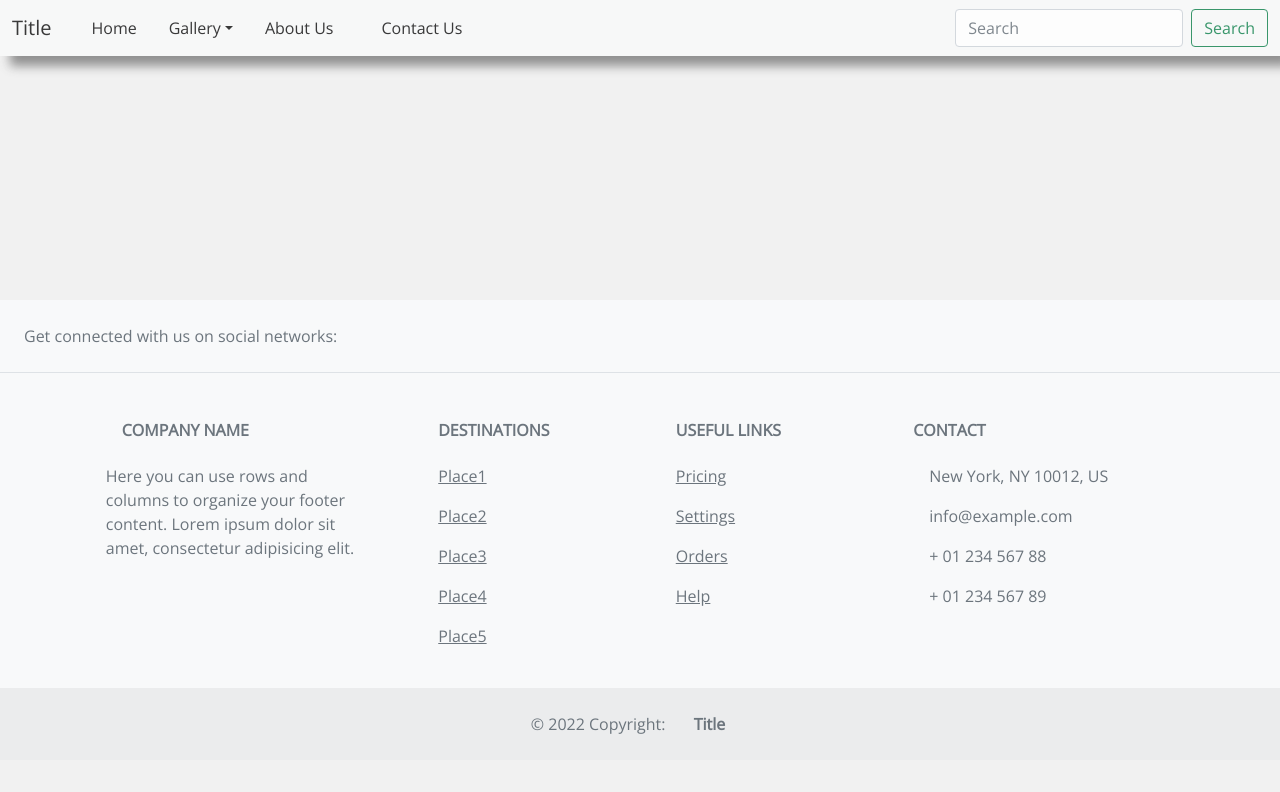
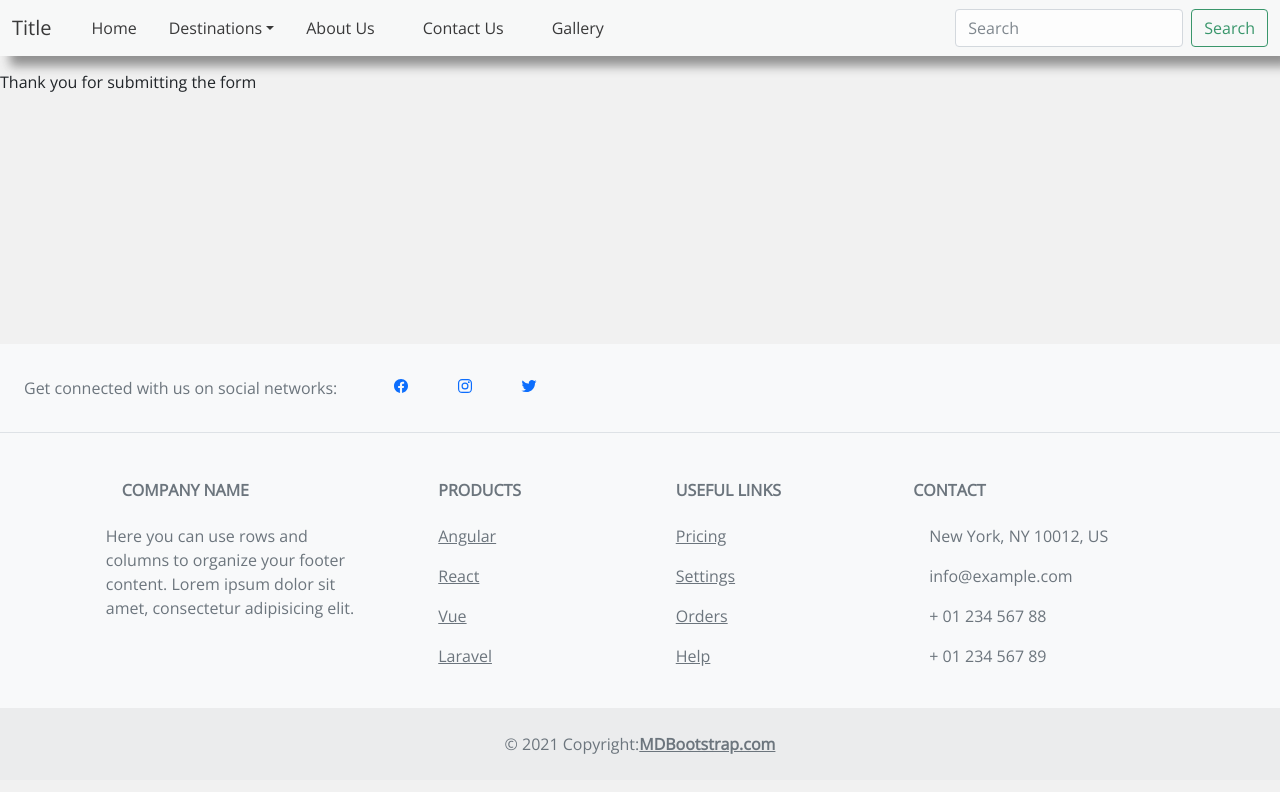
Before and after one commit to AnikateKoul/webdproject, a React (Create React App) app: page /thank in a window 1280 px wide. Shown: the top 792 px of the page. Built offline with nearby package versions, Linux system fonts and the light colour scheme.

Commit message:
Sixth commit as of 19/03/2022

```diff
--- a/package.json
+++ b/package.json
@@ -8,6 +8,7 @@
     "@testing-library/user-event": "^13.5.0",
     "react": "^17.0.2",
     "react-dom": "^17.0.2",
+    "react-icons": "^4.3.1",
     "react-router-dom": "^6.2.2",
     "react-scripts": "5.0.0",
     "web-vitals": "^2.1.4"
--- a/public/index.html
+++ b/public/index.html
@@ -63,5 +63,7 @@
       integrity="sha384-QJHtvGhmr9XOIpI6YVutG+2QOK9T+ZnN4kzFN1RtK3zEFEIsxhlmWl5/YESvpZ13"
       crossorigin="anonymous"
     ></script>
+    <script type="module" src="https://unpkg.com/ionicons@5.5.2/dist/ionicons/ionicons.esm.js"></script>
+    <script nomodule src="https://unpkg.com/ionicons@5.5.2/dist/ionicons/ionicons.js"></script>
   </body>
 </html>
--- a/src/App.js
+++ b/src/App.js
@@ -6,6 +6,7 @@ import { BrowserRouter as Router, Routes, Route } from "react-router-dom";
 import About from "./Components/About";
 import ContactUS from "./Components/ContactUS";
 import Footer from "./Components/Footer";
+import Thanks from "./Components/Thanks";
 
 function App() {
   return (
@@ -22,6 +23,9 @@ function App() {
         <Routes>
           <Route path="/contact" element={<><ContactUS /> </>} />
         </Routes>
+        <Routes>
+          <Route path="/thank" element={<Thanks />} />
+        </Routes>
         <Footer />
       </Router>
 
--- a/src/Components/ContactUS.js
+++ b/src/Components/ContactUS.js
@@ -1,4 +1,5 @@
 import React from "react";
+import { Link } from "react-router-dom";
 
 export default function ContactUS() {
   return (
@@ -139,9 +140,9 @@ export default function ContactUS() {
                   <label htmlFor="form-message">How we can help?</label>
                 </div>
 
-                <button type="submit" className="btn btn-info btn-sm ml-0">
+                <Link to="/thank" ><button type="submit" className="btn btn-info btn-sm ml-0">
                   Submit<i className="far fa-paper-plane ml-2"></i>
-                </button>
+                </button></Link>
               </div>
             </div>
           </section>
--- a/src/Components/Navbar.js
+++ b/src/Components/Navbar.js
@@ -27,8 +27,8 @@ export default function Navbar() {
                 </Link>
               </li>
               <li className="nav-item dropdown">
-          <a className="nav-link nav-link active dropdown-toggle" href="#" id="navbarDropdown" role="button" data-bs-toggle="dropdown" aria-expanded="false">
-            Gallery
+          <a className="nav-link active dropdown-toggle" href="#" id="navbarDropdown" role="button" data-bs-toggle="dropdown" aria-expanded="false">
+            Destinations
           </a>
           <ul className="dropdown-menu" aria-labelledby="navbarDropdown">
             <li><a className="dropdown-item" href="#">Place1</a></li>
@@ -39,12 +39,17 @@ export default function Navbar() {
           </ul>
         </li>
               <li className="nav-item">
-                <Link className="nav-link nav-link active mx-3" to="/about">
+                <Link className="nav-link active mx-3" to="/about">
                   About Us
                 </Link>
               </li>
               <li className="nav-item">
-                <Link className="nav-link nav-link active mx-3" to="/contact">Contact Us</Link>
+                <Link className="nav-link active mx-3" to="/contact">Contact Us</Link>
+              </li>
+              <li className="nav-item">
+                <Link className="nav-link active mx-3" to="/gallery">
+                  Gallery
+                </Link>
               </li>
             </ul>
             <form className="d-flex">
--- /dev/null
+++ b/src/Components/Thanks.js
@@ -0,0 +1,9 @@
+import React from 'react'
+
+export default function Thanks() {
+  return (
+    <div style={{position: "relative", marginTop: "70px"}}>
+      Thank you for submitting the form
+    </div>
+  )
+}
--- a/src/Components/footer.js
+++ b/src/Components/footer.js
@@ -1,37 +1,42 @@
-import React from 'react';
+import React from "react";
 import { Link } from "react-router-dom";
+import { IconName } from "react-icons/io5";
 
 export default function Footer() {
   return (
     <>
-      <footer className="text-center text-lg-start bg-light text-muted" style={{position: "relative", top: "300px"}}>
-  <section
-    className="d-flex justify-content-center justify-content-lg-between p-4 border-bottom"
+      <footer
+        className="text-center text-lg-start bg-light text-muted"
+        style={{ position: "relative", top: "250px" }}
       >
+        <section className="d-flex justify-content-center justify-content-lg-between p-4 border-bottom">
+          <div className="me-5 d-none d-lg-block ">
+            <div>
+              Get connected with us on social networks:
+              <div className="d-inline-flex p-2 bd-highlight flex-fill justify-content-end">
+                <div className="mx-5">
+                  <a
+                    href="https://www.facebook.com/iiitlucknow/"
+                    target="_blank"
+                  >
+                    <ion-icon name="logo-facebook"></ion-icon>
+                  </a>
+                </div>
 
-    <div className="me-5 d-none d-lg-block">
-      <span>Get connected with us on social networks:</span>
+                <a
+                  href="https://www.instagram.com/iiitlucknow/?hl=en"
+                  target="_blank"
+                >
+                  <ion-icon name="logo-instagram"></ion-icon>
+                </a>
 
+                <div className="mx-5">
+                  <a href="https://twitter.com/iiit_lucknow" target="_blank">
+                    <ion-icon name="logo-twitter"></ion-icon>
+                  </a>
                 </div>
-    <div>
-      <a href="" className="me-4 text-reset">
-        <i className="fab fa-facebook-f"></i>
-      </a>
-      <a href="" className="me-4 text-reset">
-        <i className="fab fa-twitter"></i>
-      </a>
-      <a href="" className="me-4 text-reset">
-        <i className="fab fa-google"></i>
-      </a>
-      <a href="" className="me-4 text-reset">
-        <i className="fab fa-instagram"></i>
-      </a>
-      <a href="" className="me-4 text-reset">
-        <i className="fab fa-linkedin"></i>
-      </a>
-      <a href="" className="me-4 text-reset">
-        <i className="fab fa-github"></i>
-      </a>
+              </div>
+            </div>
           </div>
         </section>
 
@@ -43,73 +48,90 @@ export default function Footer() {
                   <i className="fas fa-gem me-3"></i>Company name
                 </h6>
                 <p>
-            Here you can use rows and columns to organize your footer content. Lorem ipsum
-            dolor sit amet, consectetur adipisicing elit.
+                  Here you can use rows and columns to organize your footer
+                  content. Lorem ipsum dolor sit amet, consectetur adipisicing
+                  elit.
                 </p>
               </div>
 
               <div className="col-md-2 col-lg-2 col-xl-2 mx-auto mb-4">
-          <h6 className="text-uppercase fw-bold mb-4">
-            Destinations
-          </h6>
+                <h6 className="text-uppercase fw-bold mb-4">Products</h6>
                 <p>
-            <a href="#!" className="text-reset">Place1</a>
+                  <a href="#!" className="text-reset">
+                    Angular
+                  </a>
                 </p>
                 <p>
-            <a href="#!" className="text-reset">Place2</a>
+                  <a href="#!" className="text-reset">
+                    React
+                  </a>
                 </p>
                 <p>
-            <a href="#!" className="text-reset">Place3</a>
+                  <a href="#!" className="text-reset">
+                    Vue
+                  </a>
                 </p>
                 <p>
-            <a href="#!" className="text-reset">Place4</a>
-          </p>
-          <p>
-            <a href="#!" className="text-reset">Place5</a>
+                  <a href="#!" className="text-reset">
+                    Laravel
+                  </a>
                 </p>
               </div>
 
               <div className="col-md-3 col-lg-2 col-xl-2 mx-auto mb-4">
-          <h6 className="text-uppercase fw-bold mb-4">
-            Useful links
-          </h6>
+                <h6 className="text-uppercase fw-bold mb-4">Useful links</h6>
                 <p>
-            <a href="#!" className="text-reset">Pricing</a>
+                  <a href="#!" className="text-reset">
+                    Pricing
+                  </a>
                 </p>
                 <p>
-            <a href="#!" className="text-reset">Settings</a>
+                  <a href="#!" className="text-reset">
+                    Settings
+                  </a>
                 </p>
                 <p>
-            <a href="#!" className="text-reset">Orders</a>
+                  <a href="#!" className="text-reset">
+                    Orders
+                  </a>
                 </p>
                 <p>
-            <a href="#!" className="text-reset">Help</a>
+                  <a href="#!" className="text-reset">
+                    Help
+                  </a>
                 </p>
               </div>
 
               <div className="col-md-4 col-lg-3 col-xl-3 mx-auto mb-md-0 mb-4">
-          <h6 className="text-uppercase fw-bold mb-4">
-           <Link className="text-muted text-decoration-none" to="/contact"> Contact </Link>
-          </h6>
-          <p><i className="fas fa-home me-3"></i> New York, NY 10012, US</p>
+                <h6 className="text-uppercase fw-bold mb-4">Contact</h6>
+                <p>
+                  <i className="fas fa-home me-3"></i> New York, NY 10012, US
+                </p>
                 <p>
                   <i className="fas fa-envelope me-3"></i>
                   info@example.com
                 </p>
-          <p><i className="fas fa-phone me-3"></i> + 01 234 567 88</p>
-          <p><i className="fas fa-print me-3"></i> + 01 234 567 89</p>
+                <p>
+                  <i className="fas fa-phone me-3"></i> + 01 234 567 88
+                </p>
+                <p>
+                  <i className="fas fa-print me-3"></i> + 01 234 567 89
+                </p>
               </div>
             </div>
           </div>
         </section>
 
-  <div className="text-center p-4" style={{backgroundColor: "rgba(0, 0, 0, 0.05)"}}>
-    © 2022 Copyright:
-    <Link className="text-reset fw-bold text-decoration-none mx-4" to="/about"> Title</Link>
+        <div
+          className="text-center p-4"
+          style={{ backgroundColor: "rgba(0, 0, 0, 0.05)" }}
+        >
+          © 2021 Copyright:
+          <a className="text-reset fw-bold" href="https://mdbootstrap.com/">
+            MDBootstrap.com
+          </a>
         </div>
       </footer>
-
     </>
-
-  )
+  );
 }
```
Also changed, not shown: 1 other file (tests, documents, lock files or other folders). Lines whose indentation alone changed are shown as unchanged.
